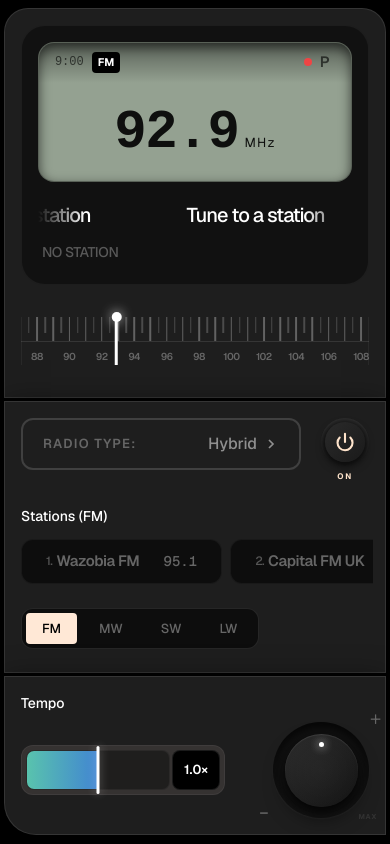
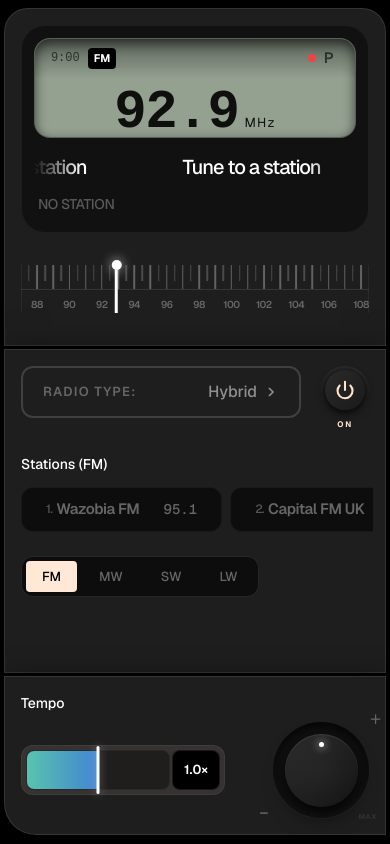
Before and after one commit to dan-owolabi/Radio, a React (Vite) app: page / in a window 390 px wide. Built offline with nearby package versions, Linux system fonts and the light colour scheme; a web font is replaced by a local one.

Commit message:
feat: reduce mobile LCD height and padding for more compact layout

```diff
--- a/src/components/FrequencyDisplay.tsx
+++ b/src/components/FrequencyDisplay.tsx
@@ -40,9 +40,9 @@ export default function FrequencyDisplay({
   }
 
   return (
-    <div className="bg-[#111111] rounded-3xl p-5 max-md:p-4 flex max-md:flex-col gap-8 max-md:gap-4 items-stretch border border-white/5 font-geist">
+    <div className="bg-[#111111] rounded-3xl p-5 max-md:p-3 flex max-md:flex-col gap-8 max-md:gap-3 items-stretch border border-white/5 font-geist">
       {/* LCD Display Block */}
-      <div className={`rounded-2xl flex flex-col w-[280px] h-[190px] max-md:w-full max-md:h-[140px] relative overflow-hidden shadow-[inset_0_4px_12px_rgba(0,0,0,0.6)] border border-black/40 transition-all duration-700
+      <div className={`rounded-2xl flex flex-col w-[280px] h-[190px] max-md:w-full max-md:h-[100px] relative overflow-hidden shadow-[inset_0_4px_12px_rgba(0,0,0,0.6)] border border-black/40 transition-all duration-700
         ${isPoweredOn ? 'bg-[#94a191]' : 'bg-[#1a1c1a]'}`}>
         {/* LCD Top Gradient Shadow */}
         <div className="absolute top-0 left-0 right-0 h-10 bg-gradient-to-b from-black/40 to-transparent pointer-events-none z-10"></div>
```
